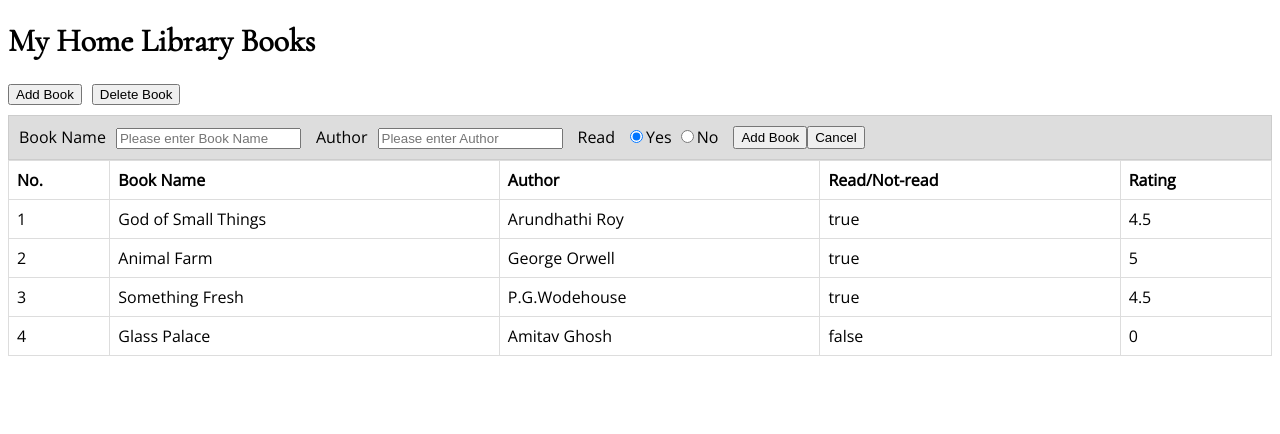
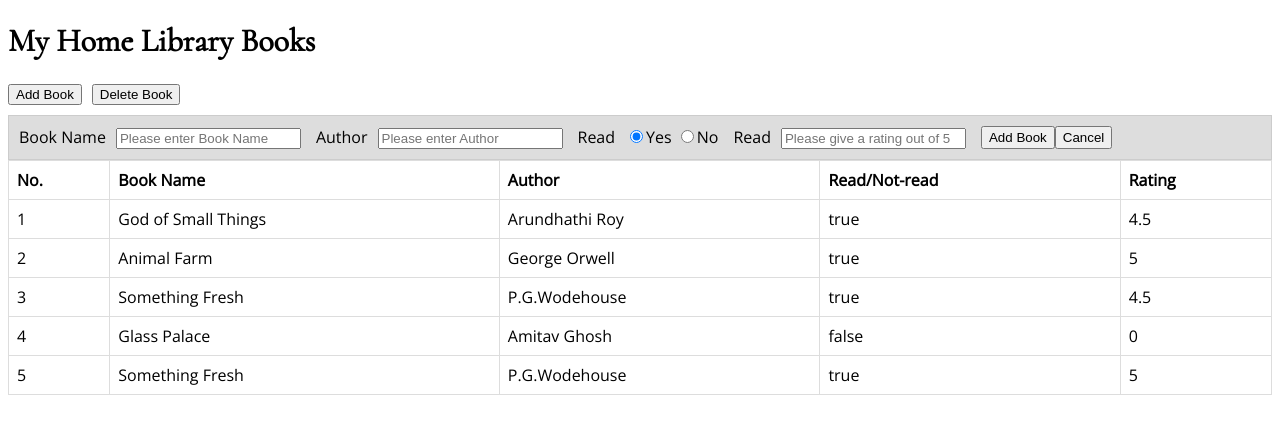
Before and after one commit to samkcdev/home-library-book-tracker, an Angular app: page / in a window 1280 px wide. Both pictures are taken after a click on the button "Add Book". Shown: the top 434 px of the page. Built offline with nearby package versions, Linux system fonts and the light colour scheme.

Commit message:
Adding new information to table

```diff
--- a/src/app/app.module.ts
+++ b/src/app/app.module.ts
@@ -1,5 +1,6 @@
 import { BrowserModule } from "@angular/platform-browser";
 import { NgModule } from "@angular/core";
+import { FormsModule } from "@angular/forms";
 
 import { AppComponent } from "./app.component";
 import { BookTableComponent } from "./book-table/book-table.component";
@@ -8,7 +9,7 @@ import { BookService } from "./book.service";
 
 @NgModule({
   declarations: [AppComponent, BookTableComponent, BookDetailsComponent],
-  imports: [BrowserModule],
+  imports: [BrowserModule, FormsModule],
   providers: [BookService],
   bootstrap: [AppComponent]
 })
--- a/src/app/book-table/book-table.component.html
+++ b/src/app/book-table/book-table.component.html
@@ -7,18 +7,22 @@
   <form action="">
     <div class="add-book-form-content">
       <label for="">Book Name</label>
-      <input type="text" placeholder="Please enter Book Name" />
+      <input type="text" #bookname placeholder="Please enter Book Name" />
     </div>
     <div class="add-book-form-content">
       <label for="">Author</label>
-      <input type="text" placeholder="Please enter Author" />
+      <input type="text" #authorname placeholder="Please enter Author" />
     </div>
     <div class="add-book-form-content">
       <label for="">Read</label>
-      <input type="radio" name="confirm" value="yes" checked />Yes
-      <input type="radio" name="confirm" value="no" />No
+      <input type="radio" #readTrue name="confirm" value="Yes" checked />Yes
+      <input type="radio" #readFalse name="confirm" value="No" />No
     </div>
-    <button type="submit">Add Book</button>
+    <div class="add-book-form-content">
+      <label for="">Read</label>
+      <input type="text" #rating placeholder="Please give a rating out of 5" />
+    </div>
+    <button type="submit" (click)="addToTable()">Add Book</button>
     <button type="button" (click)="onCancelForm()">Cancel</button>
   </form>
 </div>
@@ -32,8 +36,11 @@
     <th>Rating</th>
   </tr>
   <tbody>
-    <tr (click)="onBookDetail(tableDatas)" *ngFor="let tableDatas of tableData">
-      <td>{{ tableDatas.id }}</td>
+    <tr
+      (click)="onBookDetail(tableDatas)"
+      *ngFor="let tableDatas of tableData; let i = index"
+    >
+      <td>{{ i + 1 }}</td>
       <td>{{ tableDatas.bookname }}</td>
       <td>{{ tableDatas.authorname }}</td>
       <td>{{ tableDatas.readornot }}</td>
--- a/src/app/book-table/book-table.component.ts
+++ b/src/app/book-table/book-table.component.ts
@@ -1,4 +1,10 @@
-import { Component, OnInit } from "@angular/core";
+import {
+  Component,
+  OnInit,
+  ViewChild,
+  AfterViewInit,
+  ElementRef
+} from "@angular/core";
 import { BookTable } from "../shared/book-table.model";
 import { BookService } from "../book.service";
 
@@ -7,21 +13,42 @@ import { BookService } from "../book.service";
   templateUrl: "./book-table.component.html",
   styleUrls: ["./book-table.component.css"]
 })
-export class BookTableComponent implements OnInit {
+export class BookTableComponent implements OnInit, AfterViewInit {
   showForm = false;
 
+  @ViewChild("bookname") bookname: ElementRef;
+  @ViewChild("authorname") authorname: ElementRef;
+  @ViewChild("readTrue") readTrue: ElementRef;
+  @ViewChild("readFalse") readFalse: ElementRef;
+  @ViewChild("rating") rating: ElementRef;
   tableData: BookTable[] = [];
+  constructor(private bookservices: BookService) {}
 
   // @Output() showBookDetail = new EventEmitter<BookTable>();
-
-  constructor(private bookservices: BookService) {}
 
   ngOnInit() {
     this.tableData = this.bookservices.getBookData();
   }
+  ngAfterViewInit() {}
 
   onAddForm() {
     this.showForm = true;
+  }
+
+  addToTable() {
+    const bookName = this.bookname.nativeElement.value;
+    const authorName = this.authorname.nativeElement.value;
+    const readTrue = this.readTrue.nativeElement.value;
+    const readFalse = this.readFalse.nativeElement.value;
+    const rating = this.rating.nativeElement.value;
+    const formData = new BookTable(
+      bookName,
+      authorName,
+      readTrue,
+      readFalse,
+      rating
+    );
+    this.bookservices.addNewBooks(formData);
   }
   onCancelForm() {
     this.showForm = !this.showForm;
--- a/src/app/book.service.ts
+++ b/src/app/book.service.ts
@@ -4,12 +4,16 @@ import { BookTable } from "./shared/book-table.model";
 export class BookService {
   bookDetails = new EventEmitter<BookTable>();
   tableData: BookTable[] = [
-    new BookTable(1, "God of Small Things", "Arundhathi Roy", true, 4.5),
-    new BookTable(2, "Animal Farm", "George Orwell", true, 5),
-    new BookTable(3, "Something Fresh", "P.G.Wodehouse", true, 4.5),
-    new BookTable(4, "Glass Palace", "Amitav Ghosh", false, 0)
+    new BookTable("God of Small Things", "Arundhathi Roy", true, 4.5),
+    new BookTable("Animal Farm", "George Orwell", true, 5),
+    new BookTable("Something Fresh", "P.G.Wodehouse", true, 4.5),
+    new BookTable("Glass Palace", "Amitav Ghosh", false, 0),
+    new BookTable("Something Fresh", "P.G.Wodehouse", true, 5)
   ];
   getBookData() {
     return this.tableData;
   }
+  addNewBooks(newBooks: BookTable) {
+    this.tableData.push(newBooks);
+  }
 }
--- a/src/app/shared/book-table.model.ts
+++ b/src/app/shared/book-table.model.ts
@@ -5,7 +5,6 @@ export class BookTable {
   // readornot: boolean;
   // rating: number;
   constructor(
-    public id: number,
     public bookname: string,
     public authorname: string,
     public readornot: boolean,
```
